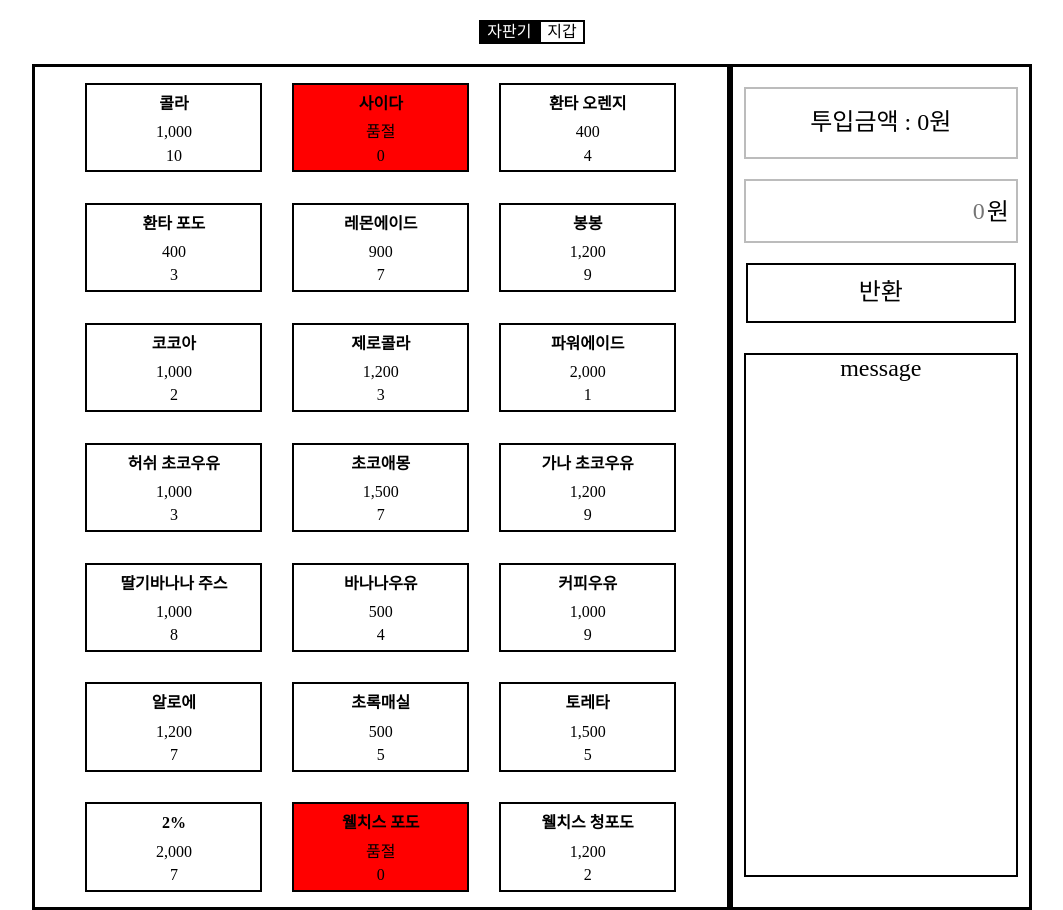
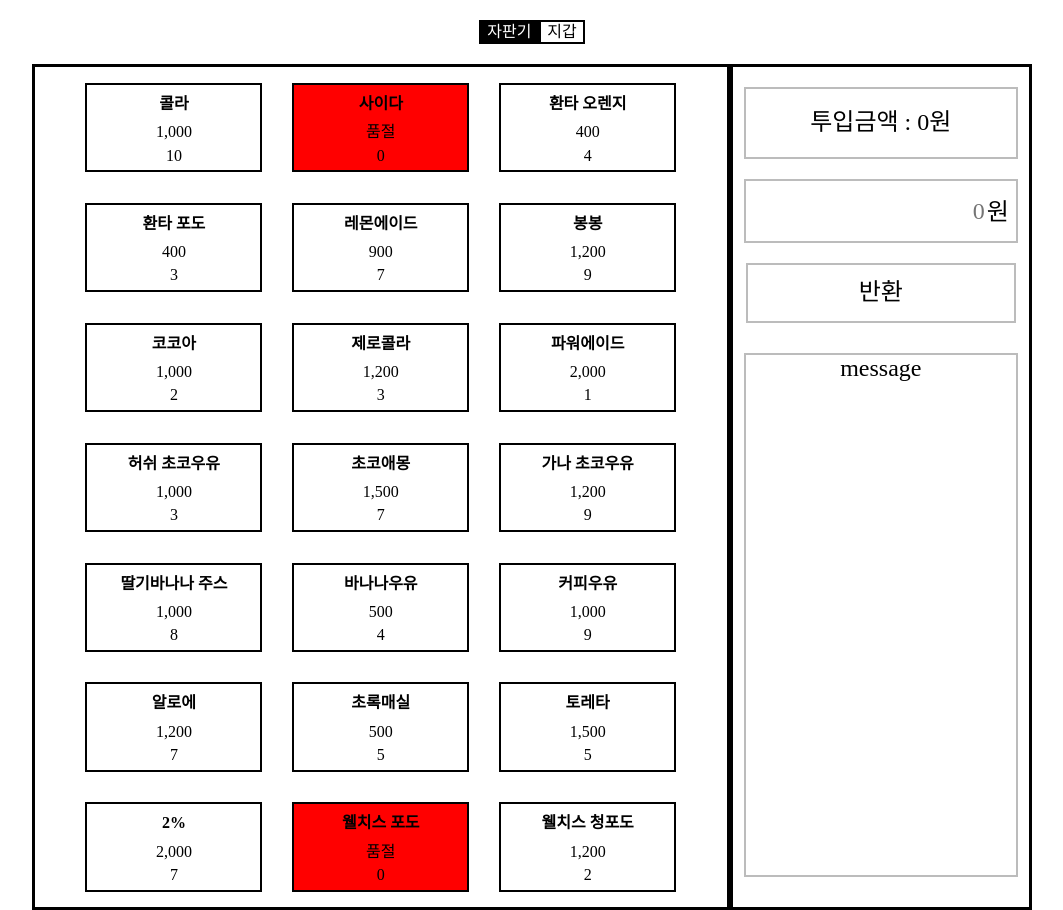
Before and after one commit to codesquad-members-2022/fe-vm, a React (Create React App) app in the folder vending_machine/: page / in a window 1280 px wide. Shown: the whole page, without its empty margins (108-1171 px from the left). Built offline with nearby package versions, Linux system fonts and the light colour scheme; a web font is replaced by a local one.

Commit message:
feat : 보더 회색 변경

```diff
--- a/vending_machine/src/components/Message.jsx
+++ b/vending_machine/src/components/Message.jsx
@@ -25,7 +25,7 @@ const StyledMessage = styled.div`
   margin-bottom: 30px;
   width: 270px;
   height: 520px;
-  border: 2px solid ${color.grey};
+  border: 2px solid ${color.gray};
   overflow-y: scroll;
 `;
 
--- a/vending_machine/src/components/ReturnBtn.jsx
+++ b/vending_machine/src/components/ReturnBtn.jsx
@@ -24,7 +24,7 @@ const StyledBtn = styled(Button)`
   font-size: ${fontSize.xl};
   width: 270px;
   height: 60px;
-  border: 2px solid ${color.grey};
+  border: 2px solid ${color.gray};
 `;
 
 export default ReturnBtn;
```
